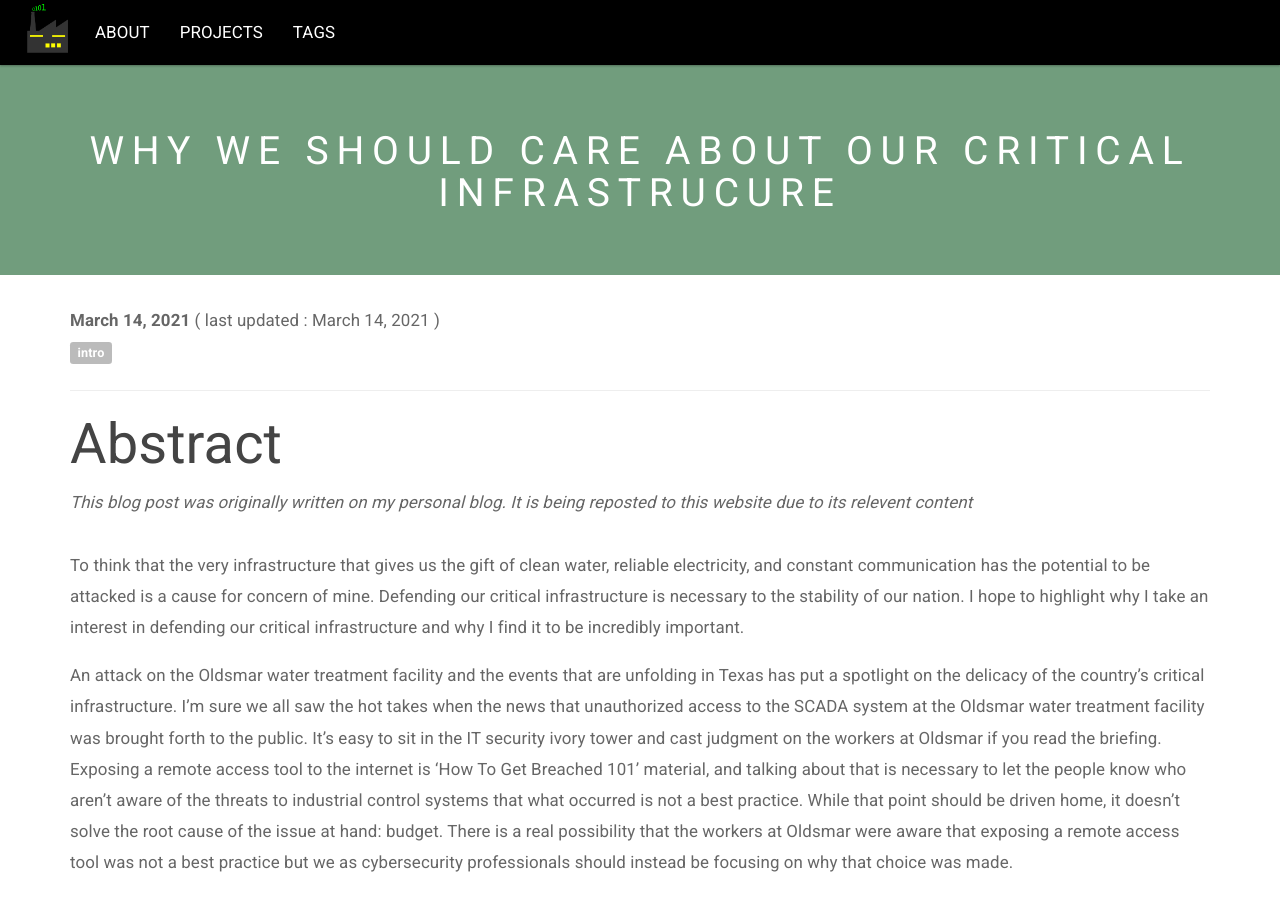
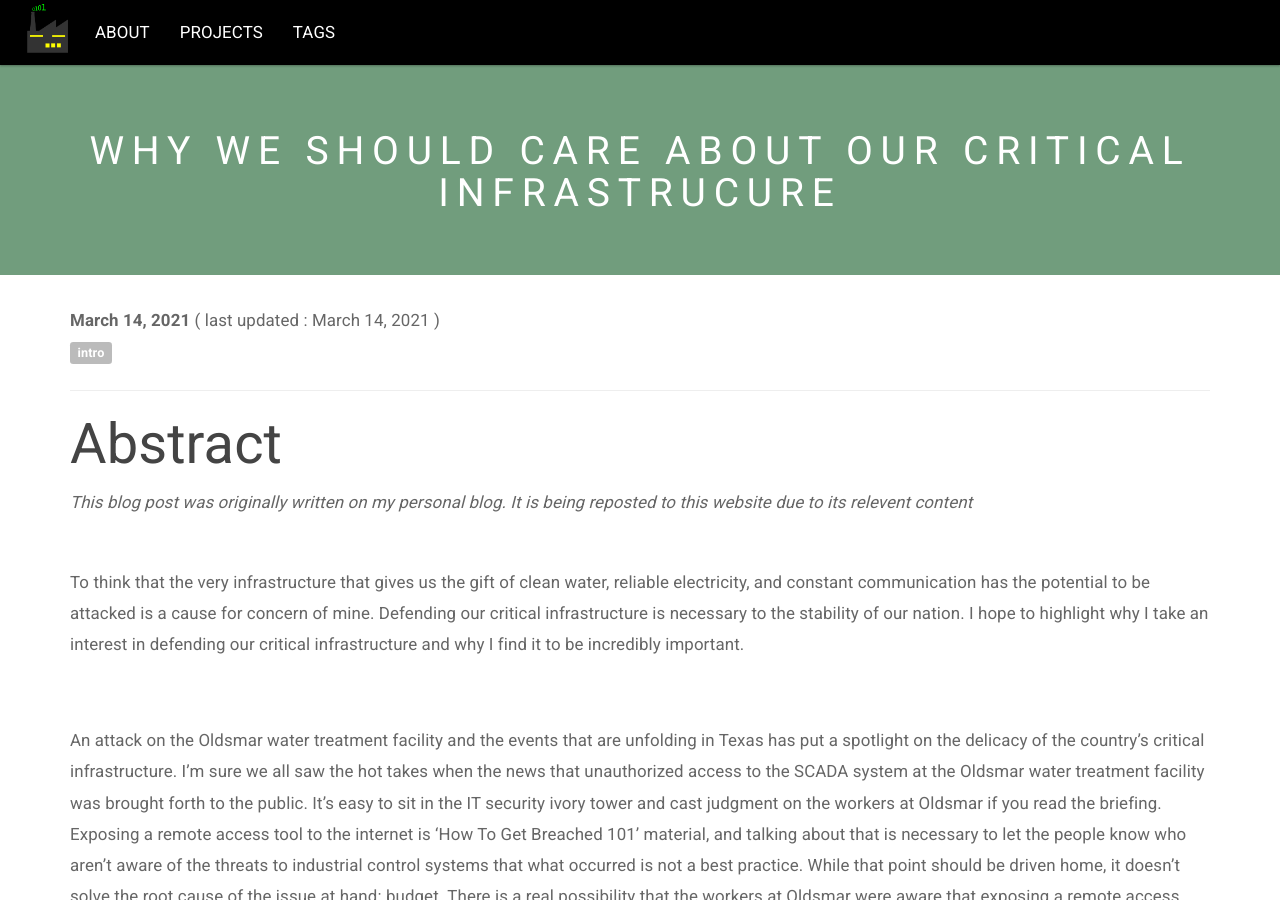
Before and after one commit to icscti/icscti.github.io, a Jekyll site: the page built from _posts/2021-03-14-intro.md, in a window 1280 px wide and 900 px high. Built offline with Jekyll 4.4.1, drawn with Linux system fonts in a browser that asks for light colours.

Commit message:
Update 2021-03-14-intro.md

```diff
--- a/_posts/2021-03-14-intro.md
+++ b/_posts/2021-03-14-intro.md
@@ -9,7 +9,8 @@ tags: [intro]
 noimage: true
 ---
 <em>This blog post was originally written on my personal blog. It is being reposted to this website due to its relevent content</em> <br><br>
-  To think that the very infrastructure that gives us the gift of clean water, reliable electricity, and constant communication has the potential to be attacked is a cause for concern of mine. Defending our critical infrastructure is necessary to the stability of our nation. I hope to highlight why I take an interest in defending our critical infrastructure and why I find it to be incredibly important.
+<p>
+  To think that the very infrastructure that gives us the gift of clean water, reliable electricity, and constant communication has the potential to be attacked is a cause for concern of mine. Defending our critical infrastructure is necessary to the stability of our nation. I hope to highlight why I take an interest in defending our critical infrastructure and why I find it to be incredibly important. </p>
   <!--more-->
 <br>
 <p>
```
